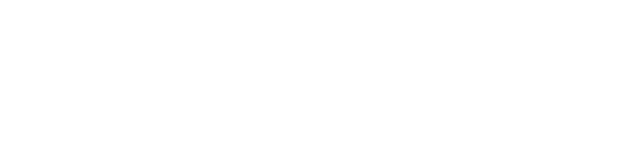
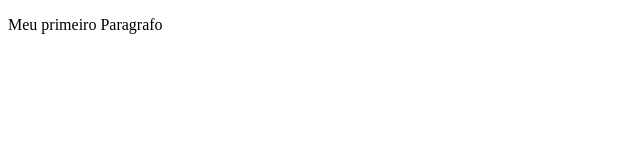
Before and after one commit to valterjosecc-droid/meu-reposit-rio-based, a plain HTML site: page index.html in a window 1280 px wide. Shown: the whole page, without its empty margins (0-640 px from the left). Drawn offline with Linux system fonts and the light colour scheme.

Commit message:
Update index.html

```diff
--- a/index.html
+++ b/index.html
@@ -6,6 +6,6 @@
     <title>Document</title>
 </head>
 <body>
-
+    <p> Meu primeiro Paragrafo </p>
 </body>
 </html>
```
